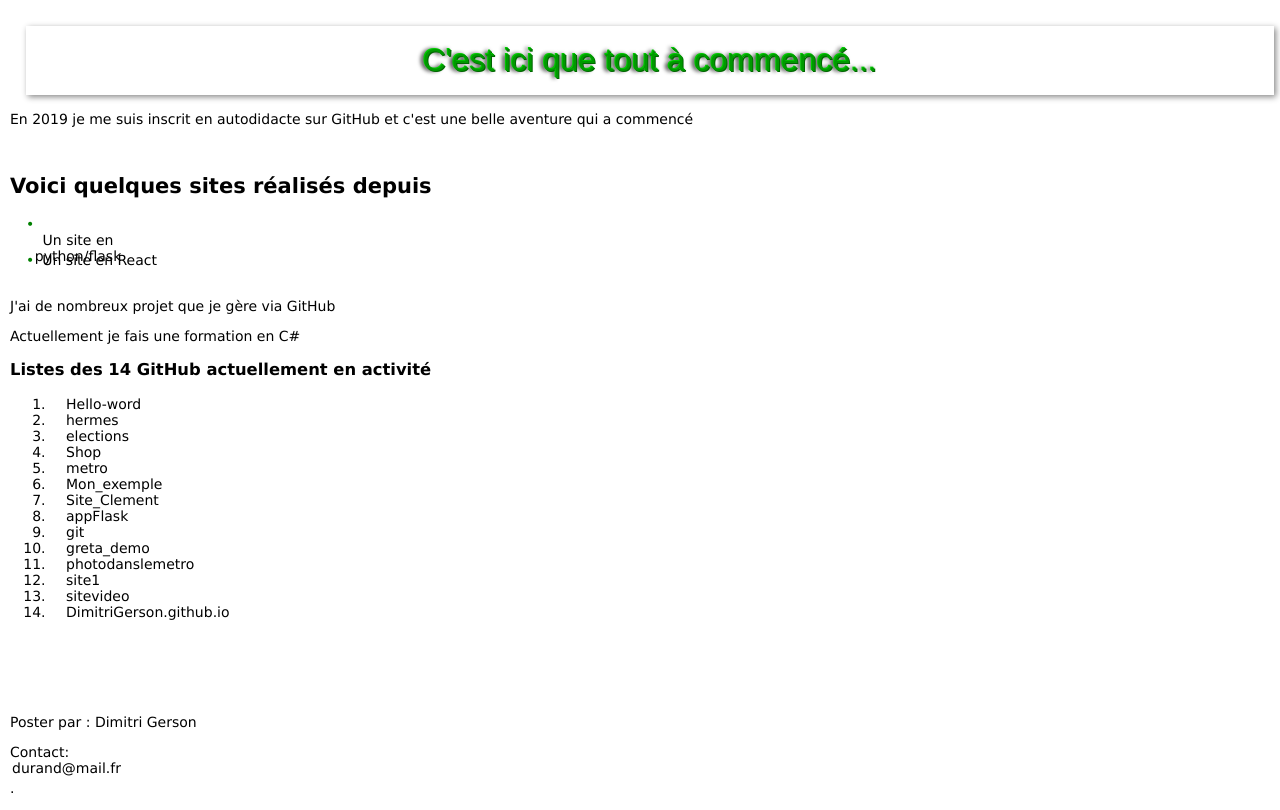
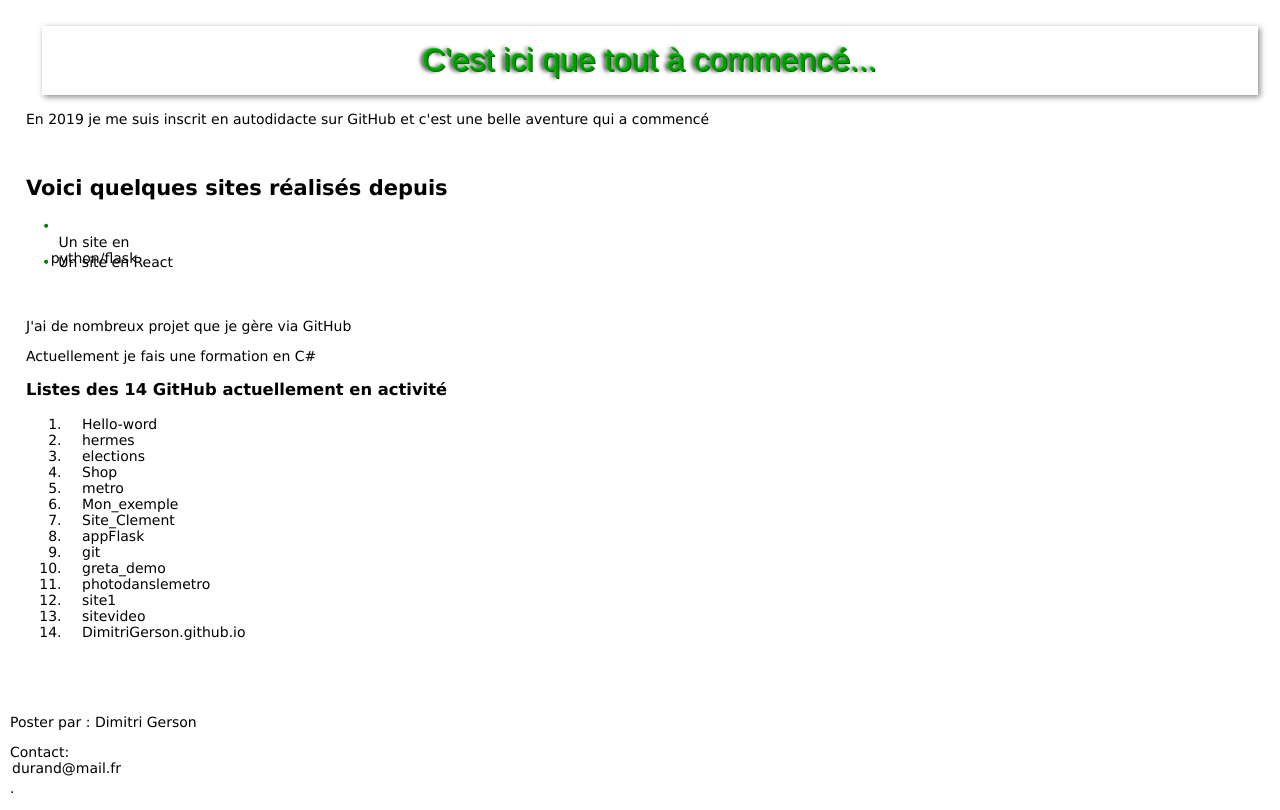
Before and after one commit to DimitriGerson/hello-world, a PHP site: page /index.html in a window 1280 px wide. Run offline with PHP 8.4, Linux system fonts and the light colour scheme.

Commit message:
Update style.css
une marge pour les div

```diff
--- a/style.css
+++ b/style.css
@@ -15,6 +15,11 @@ body {
 footer {
 	display : table-row;
 	height: 100px; /* à titre d'exemple */
+}
+/* div */
+div
+{
+	margin: 16px;
 }
 /* h */
 h1
```
